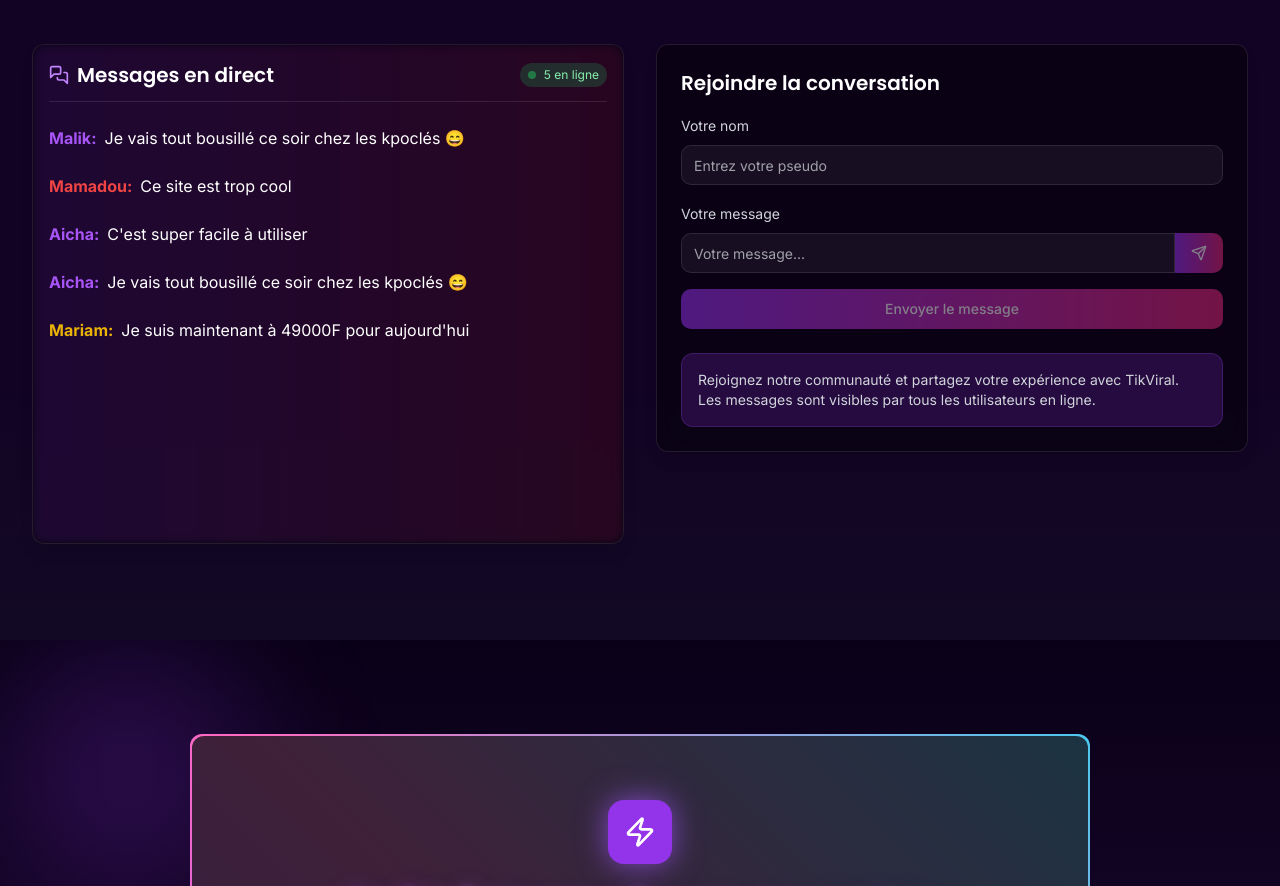
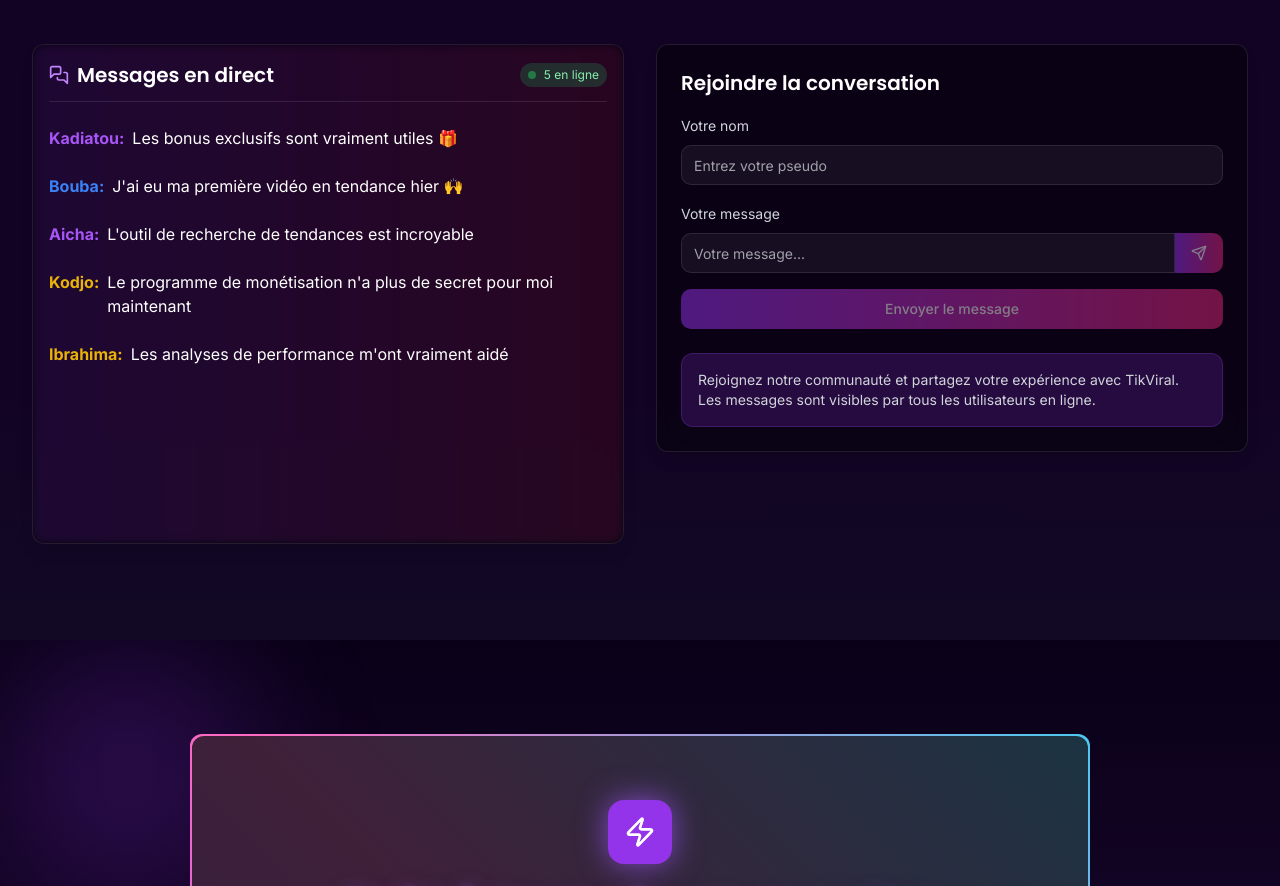
Before and after one commit to kalim4k/tiktok-genius-hub-7728c592, a React (Vite) app: page / in a window 1280 px wide. Shown: the part 7900-8786 px from the top of the page. Built offline with nearby package versions, Linux system fonts and the light colour scheme; no server answers.

Commit message:
Refine live chat messages
Update the live chat message generation to remove monetary amounts, diversify usernames and messages, and align content with the application's features and benefits.

```diff
--- a/src/components/landing/LiveChat.tsx
+++ b/src/components/landing/LiveChat.tsx
@@ -11,22 +11,28 @@ const model = genAI.getGenerativeModel({ model: "gemini-1.5-flash" });
 
 const fallbackUsernames = [
   "Aicha", "Mouna", "Kodjo", "Mamadou", "Mouhamed", "Moussa",
-  "Malik", "Fatou", "Bouba", "Fatima", "Ibrahim", "Mariam"
+  "Malik", "Fatou", "Bouba", "Fatima", "Ibrahim", "Mariam",
+  "Aminata", "Seydou", "Ousmane", "Kadiatou", "Aboubacar", "Rokia",
+  "Adama", "Oumou", "Souleymane", "Aïssatou", "Djibril", "Hawa",
+  "Amadou", "Fanta", "Bakary", "Bintou", "Ibrahima", "Fatoumata"
 ];
 
 const fallbackMessages = [
-  "Merci, top le site",
-  "Je suis à 57000 F sur mon compte🤣",
-  "je vais devenir riche les gars",
-  "ça marche vraiment bien",
-  "Ce site est trop cool",
-  "svp ne partagez pas le site sinon ils vont fermer",
-  "Je suis maintenant à 49000F pour aujourd'hui",
-  "j'utilise 2 phones pour gagner plus 🤣",
-  "Fini la galère🤣🤣",
-  "Je vais tout bousillé ce soir chez les kpoclés 😄",
-  "C'est super facile à utiliser",
-  "300F en à peine 5 minutes 🔥",
+  "Cette app est vraiment la meilleure pour devenir populaire sur TikTok 🔥",
+  "Je viens d'atteindre 10k abonnés grâce aux conseils de l'application",
+  "Les formations sont trop bien faites 👌",
+  "Merci pour les templates, ils font gagner tellement de temps",
+  "Enfin une app qui comprend comment marche l'algo TikTok",
+  "J'ai eu ma première vidéo en tendance hier 🙌",
+  "Le support répond super vite, merci!",
+  "Les analyses de performance m'ont vraiment aidé",
+  "Je recommande la licence premium, ça vaut le coup",
+  "Les outils d'édition sont faciles à utiliser même pour un débutant",
+  "Je suis passée de 0 à 5000 vues en 1 semaine",
+  "Le programme de monétisation n'a plus de secret pour moi maintenant",
+  "Les bonus exclusifs sont vraiment utiles 🎁",
+  "L'outil de recherche de tendances est incroyable",
+  "Merci pour les idées de contenu quand je suis en panne d'inspiration"
 ];
 
 interface Message {
@@ -50,25 +56,36 @@ const LiveChat = () => {
     try {
       setIsGenerating(true);
       const prompt = `
-        Generate a single short message that an African user might post in a live chat about making money from a mobile app.
-        The message should:
-        1. Be in French
-        2. Be extremely positive about the money they've made
-        3. Include African expressions or slang
-        4. Mention a specific amount of money between 100F and 100,000F
-        5. Include 1-2 appropriate emojis
-        6. Be no longer than 100 characters
-        7. Also generate a typical African first name from West Africa
+        Génère un message unique qu'un utilisateur africain pourrait poster dans un chat en direct à propos d'une application qui aide les créateurs de contenu à réussir sur TikTok.
+        Le message doit:
+        1. Être en français
+        2. Être très positif sur l'une des fonctionnalités suivantes (choisis-en une aléatoirement):
+           - Conseils pour augmenter les abonnés
+           - Outils d'analyse de performance
+           - Templates et filtres exclusifs
+           - Formations sur l'algorithme TikTok
+           - Programme de monétisation
+           - Bonus pour les détenteurs de licence
+           - Outils de recherche de tendances
+           - Support client réactif
+           - Idées de contenu viral
+           - Statistiques et analyses
+        3. Inclure des expressions ou argot africain si possible
+        4. NE PAS mentionner de montants d'argent spécifiques
+        5. Inclure 1-2 émojis appropriés
+        6. Ne pas dépasser 100 caractères
+        7. Être différent des messages précédents
+        8. Aussi génère un prénom africain de l'Afrique de l'Ouest (différent de: ${fallbackUsernames.slice(0, 10).join(", ")})
 
-        Format your response exactly like this without any extra words or explanation:
-        NAME: [first name only]
-        MESSAGE: [the short message]
+        Format ta réponse exactement comme ceci sans mots ou explications supplémentaires:
+        NOM: [prénom uniquement]
+        MESSAGE: [le message court]
       `;
 
       const result = await model.generateContent(prompt);
       const text = result.response.text();
 
-      const nameMatch = text.match(/NAME:\s*([^\n]+)/);
+      const nameMatch = text.match(/NOM:\s*([^\n]+)/);
       const messageMatch = text.match(/MESSAGE:\s*([^\n]+)/);
 
       if (nameMatch && messageMatch) {
@@ -148,24 +165,46 @@ const LiveChat = () => {
 
   useEffect(() => {
     const initialMsgs: Message[] = [];
+    const usedUsernames = new Set<string>();
+    const usedMessages = new Set<string>();
+
     for (let i = 0; i < 4; i++) {
+      let username, message;
+
+      do {
+        username = fallbackUsernames[Math.floor(Math.random() * fallbackUsernames.length)];
+      } while (usedUsernames.has(username));
+      usedUsernames.add(username);
+
+      do {
+        message = fallbackMessages[Math.floor(Math.random() * fallbackMessages.length)];
+      } while (usedMessages.has(message));
+      usedMessages.add(message);
+
       initialMsgs.push({
         id: Date.now() - i * 1000,
-        username: fallbackUsernames[Math.floor(Math.random() * fallbackUsernames.length)],
-        message: fallbackMessages[Math.floor(Math.random() * fallbackMessages.length)],
+        username,
+        message,
         isUser: false
       });
     }
     setMessages(initialMsgs);
 
     generateGeminiMessage();
-    generationIntervalRef.current = window.setInterval(() => {
-      generateGeminiMessage();
-    }, 8000);
+
+    const scheduleNextGeneration = () => {
+      const randomInterval = 7000 + Math.floor(Math.random() * 8000);
+      generationIntervalRef.current = window.setTimeout(() => {
+        generateGeminiMessage();
+        scheduleNextGeneration();
+      }, randomInterval);
+    };
+
+    scheduleNextGeneration();
 
     return () => {
       if (generationIntervalRef.current) {
-        clearInterval(generationIntervalRef.current);
+        clearTimeout(generationIntervalRef.current);
       }
     };
   }, [generateGeminiMessage]);
```
